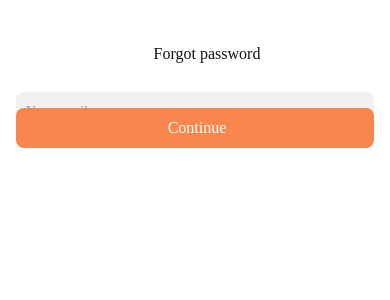
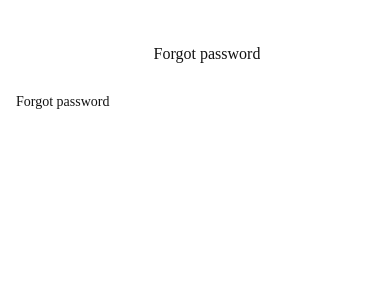
Before and after one commit to bsdaoquang/coinpools, a React Native app: screen /ForgotPass in a window 390 px wide. Shown: the top 300 px of the page. Built offline with nearby package versions, Linux system fonts and the light colour scheme; some icons are missing.

Commit message:
login completed

```diff
--- a/src/screens/auth/ForgotPass.tsx
+++ b/src/screens/auth/ForgotPass.tsx
@@ -12,35 +12,6 @@ import {showToast} from '../../utils/showToast';
 import {appColors} from '../../constants/appColors';
 
 const ForgotPass = () => {
-  const [email, setEmail] = useState('');
-  const [helpEmail, setHelpEmail] = useState('');
-
-  const handleResendPass = () => {
-    if (!email) {
-      setHelpEmail('Please enter your email');
-    } else {
-      const validate = Validate.email(email);
-
-      if (!validate) {
-        setHelpEmail('Email invalid!');
-      } else {
-        setHelpEmail('');
-        // console.log('resenpass');
-
-        auth()
-          .sendPasswordResetEmail(email)
-          .then(() => {
-            showToast(
-              'an email for change password sended to your inbox, please check in folowing the guild to change your account',
-            );
-          })
-          .catch(error => {
-            showToast(error);
-          });
-      }
-    }
-  };
-
   return (
     <Container
       title="Forgot password"
@@ -48,17 +19,7 @@ const ForgotPass = () => {
       isScroll
       backgroundColor={appColors.white}>
       <SectionComponent>
-        <InputCompoment
-          placeholder="Your email"
-          value={email}
-          onChange={val => setEmail(val)}
-          clear
-          helpText={helpEmail}
-          type="email-address"
-          isCapitalize="none"
-          autoComplete="off"
-        />
-        <ButtonComponent text="Continue" onPress={handleResendPass} />
+        <TextComponent text="Forgot password" flex={0} />
       </SectionComponent>
     </Container>
   );
--- a/src/screens/auth/Login.tsx
+++ b/src/screens/auth/Login.tsx
@@ -211,7 +211,8 @@ const Login = ({navigation}: any) => {
 
                 <TextComponent text="Remember password?" size={12} flex={1} />
               </RowComponent>
-              <TouchableOpacity>
+              <TouchableOpacity
+                onPress={() => navigation.navigate('ForgotPass')}>
                 <TextComponent
                   text="Forgot password?"
                   color={appColors.primary}
```
